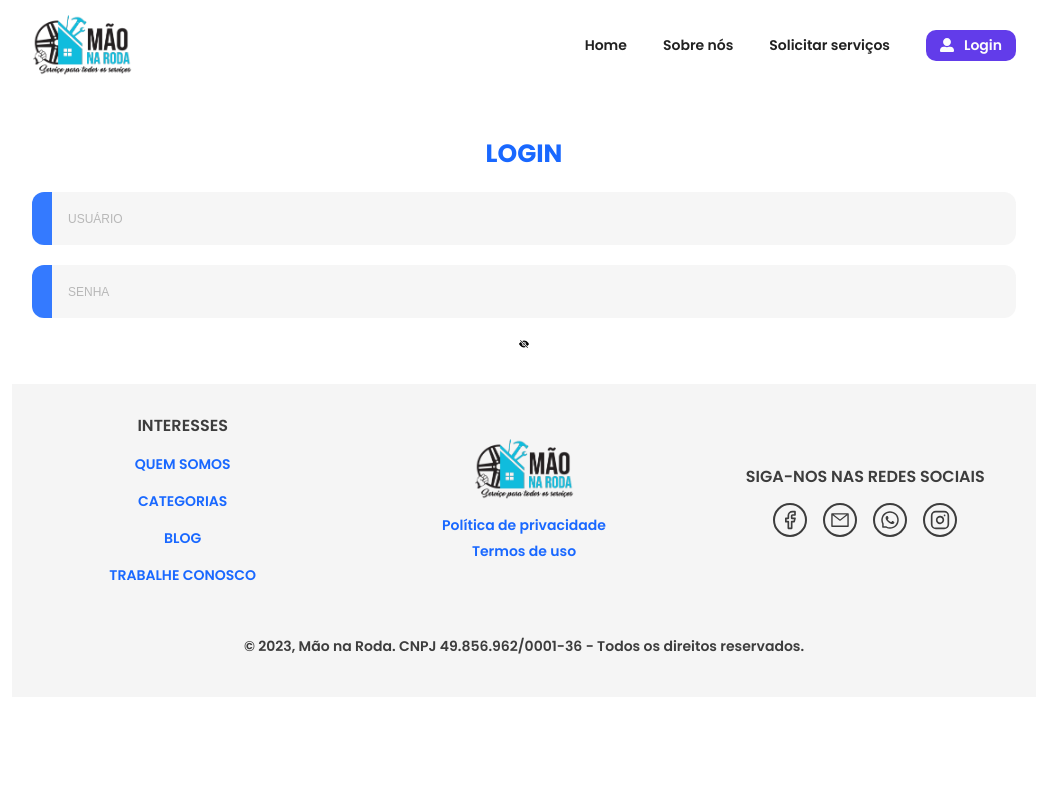
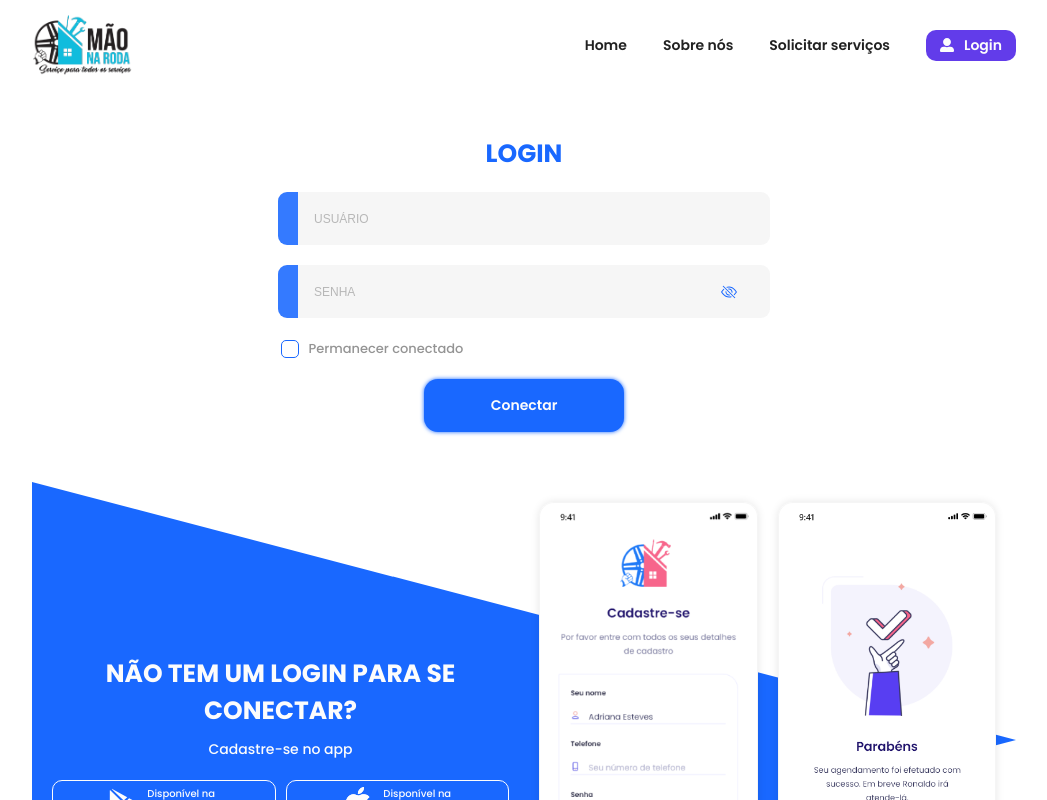
Before and after one commit to techinn0vation/maonaroda-site, a Next.js app: page /login in a window 1280 px wide. Shown: the top 800 px of the page, without its empty margins (116-1163 px from the left). Built offline with nearby package versions, Linux system fonts and the light colour scheme.

Commit message:
Ajustes + Conclusão da tela de Login

```diff
--- a/src/components/Banner/index.tsx
+++ b/src/components/Banner/index.tsx
@@ -20,7 +20,12 @@ import {
   WrapperStore
 } from './styles'
 
-export default function Banner() {
+interface BannerProps {
+  title: string;
+  text: string;
+}
+
+export default function Banner({ title, text }: BannerProps) {
   const { ref, inView } = useInView()
 
   return (
@@ -28,7 +33,8 @@ export default function Banner() {
       <BlockBanner>
         <ContentBanner>
           <HeadlineBanner>
-            <Title message="faça o download do nosso aplicativo" />
+            <Title message={title} />
+            <Text message={text} />
           </HeadlineBanner>
           <WrapperStore>
             <BlockStore href="https://play.google.com/store/apps/details?id=com.klirineu.maonaroda2">
--- a/src/components/Banner/styles.tsx
+++ b/src/components/Banner/styles.tsx
@@ -78,7 +78,7 @@ export const HeadlineBanner = styled.div`
   flex-direction: column;
   justify-content: center;
   align-items: center;
-  gap: 2rem;
+  gap: 1rem;
   text-align: center;
 
   h1 {
--- a/src/components/Form/index.tsx
+++ b/src/components/Form/index.tsx
@@ -1,7 +1,12 @@
+import Banner from '../Banner'
+import Text from '../Text'
 import Title from '../Title'
 
 import {
   BlockField,
+  ButtonLogin,
+  CheckField,
+  ContentCheckField,
   ContentFields,
   ContentLogin,
   HeadlineLogin,
@@ -31,7 +36,7 @@ export default function FormLogin() {
           <BlockField>
             <InputField
               placeholder="usuário"
-              name="usuario"
+              name="user"
               type="email"
               id="email"
             />
@@ -39,16 +44,27 @@ export default function FormLogin() {
           <BlockField>
             <InputField
               placeholder="senha"
-              name="senha"
-              type={showPassword ? 'text' : 'password'} // Alterna entre 'text' e 'password' com base no estado
-              id="senha"
+              name="password"
+              type={showPassword ? 'text' : 'password'}
+              id="password"
             />
+            <TogglePasswordButton onClick={handleTogglePassword}>
+              {showPassword ? <VisibleFill /> : <InvisibleFill />}
+            </TogglePasswordButton>
           </BlockField>
+          <ContentCheckField>
+            <CheckField type="checkbox" />
+            <Text message="permanecer conectado" />
+          </ContentCheckField>
         </ContentFields>
-        <TogglePasswordButton onClick={handleTogglePassword}>
-          {showPassword ? <VisibleFill /> : <InvisibleFill />}
-        </TogglePasswordButton>
+        <ButtonLogin href="/login">
+          <Text message="conectar" />
+        </ButtonLogin>
       </ContentLogin>
+      <Banner
+        title="não tem um login para se conectar?"
+        text="cadastre-se no app"
+      />
     </WrapperLogin>
   )
 }
--- a/src/components/Form/styles.tsx
+++ b/src/components/Form/styles.tsx
@@ -1,24 +1,28 @@
 import styled from 'styled-components'
 
-import { BsFillEyeFill, BsFillEyeSlashFill } from 'react-icons/bs'
+import { BsEye, BsEyeSlash } from 'react-icons/bs'
+import Link from 'next/link'
 
 export const WrapperLogin = styled.section`
   width: 100%;
-  display: gird;
-  grid-template-columns: repeat(1, 1fr);
-  grid-template-rows: auto;
-  justify-content: flex-start;
-  align-items: flex-start;
-  gap: 2rem;
+  display: flex;
+  flex-direction: column;
+  justify-content: center;
+  align-items: center;
+  gap: 5rem;
 `
 export const ContentLogin = styled.div`
-  position: relative;
   width: 100%;
   display: flex;
   flex-direction: column;
   justify-content: center;
   align-items: center;
   gap: 2rem;
+
+  @media (width >= ${props => props.theme.screenSize.sizeMD}) {
+    max-width: 50%;
+    margin: 0 auto;
+  }
 `
 export const BlockField = styled.div`
   width: 100%;
@@ -26,6 +30,10 @@ export const BlockField = styled.div`
   flex-direction: row;
   justify-content: center;
   align-items: center;
+
+  &:nth-child(2) {
+    position: relative;
+  }
 `
 export const HeadlineLogin = styled.div`
   width: 100%;
@@ -87,7 +95,7 @@ export const InputField = styled.input`
   caret-color: ${props => props.theme.colors.colorB};
   padding: 1.6rem;
   outline: none;
-  border-radius: 1.2rem;
+  border-radius: 0.9rem;
   border-left: solid ${props => props.theme.colors.colorB} 2rem;
   animation: load 0.6s linear;
   transition: all 0.4s;
@@ -110,6 +118,101 @@ export const InputField = styled.input`
     opacity: 0.55;
   }
 `
-export const TogglePasswordButton = styled.div``
-export const VisibleFill = styled(BsFillEyeFill)``
-export const InvisibleFill = styled(BsFillEyeSlashFill)``
+export const TogglePasswordButton = styled.div`
+  position: absolute;
+  top: 50%;
+  left: 90%;
+  transform: translateY(-50%);
+  display: flex;
+  justify-content: center;
+  align-items: center;
+  cursor: pointer;
+`
+export const VisibleFill = styled(BsEye)`
+  font-size: 1.6rem;
+  color: ${props => props.theme.colors.colorB};
+`
+export const InvisibleFill = styled(BsEyeSlash)`
+  font-size: 1.6rem;
+  color: ${props => props.theme.colors.colorB};
+`
+export const ButtonLogin = styled(Link)`
+  width: 100%;
+  max-width: 20rem;
+  margin: 0 auto;
+  padding: 1.6rem;
+  border-radius: 1.4rem;
+  background: ${props => props.theme.colors.colorB};
+
+  display: flex;
+  flex-direction: row;
+  justify-content: center;
+  align-items: center;
+  gap: 2rem;
+  box-shadow: 0 0 0.4rem 0 ${props => props.theme.colors.colorB};
+
+  p {
+    font-style: normal;
+    font-weight: 600;
+    font-size: 1.4rem;
+    line-height: 2.1rem;
+    color: ${props => props.theme.colors.colorC};
+    &::first-letter {
+      text-transform: capitalize;
+    }
+  }
+
+  outline-offset: 0.2rem;
+  text-decoration: none;
+  transition: ease-in 0.02s;
+  &:focus:active {
+    transform: translateY(0.2rem);
+    outline: solid ${props => props.theme.colors.colorE} 0.2rem;
+  }
+`
+export const ContentCheckField = styled.div`
+  width: 100%;
+  display: flex;
+  flex-direction: row;
+  justify-content: flex-start;
+  align-items: center;
+  gap: 1rem;
+  margin-left: 0.5rem;
+
+  p {
+    font-style: normal;
+    font-weight: 500;
+    font-size: 1.3rem;
+    line-height: 2.1rem;
+    opacity: 0.55;
+    color: ${props => props.theme.colors.colorA};
+    &::first-letter {
+      text-transform: uppercase;
+    }
+  }
+`
+export const CheckField = styled.input`
+  appearance: none;
+  width: 18px;
+  height: 18px;
+  border: 0.1rem solid ${props => props.theme.colors.colorB};
+  border-radius: 0.5rem;
+  outline: none;
+  cursor: pointer;
+  position: relative;
+  transition: all ease-in 0.2s;
+
+  &:checked {
+    background-color: ${props => props.theme.colors.colorB};
+  }
+
+  &:checked::before {
+    content: '✔';
+    position: absolute;
+    top: 50%;
+    left: 50%;
+    transform: translate(-50%, -50%);
+    color: ${props => props.theme.colors.colorF};
+    font-size: 1.2rem;
+  }
+`
--- a/src/pages/home/index.tsx
+++ b/src/pages/home/index.tsx
@@ -9,7 +9,7 @@ export default function HomePage() {
   return (
     <Layout>
       <Hero />
-      <Banner />
+      <Banner title="faça o download do nosso aplicativo" text="" />
       <SobreNos />
       <Profissional />
       <Steps />
```
